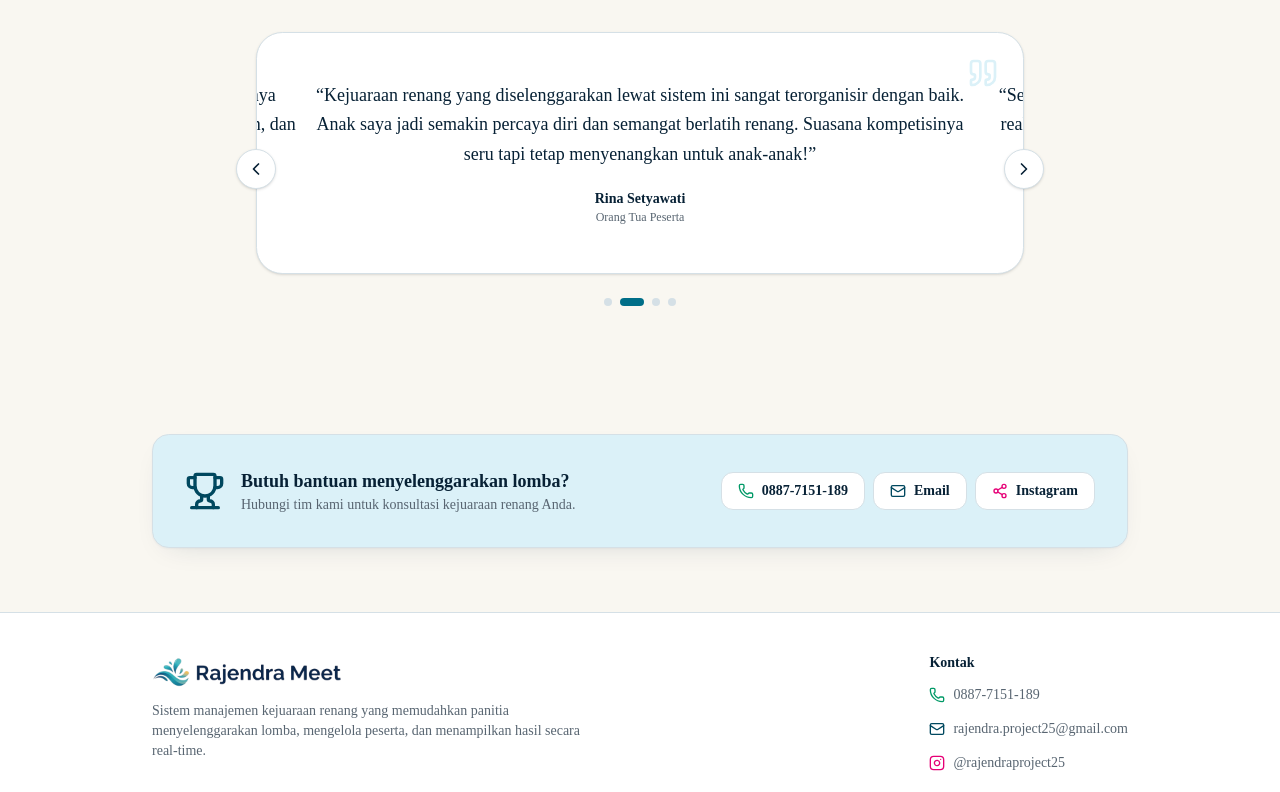
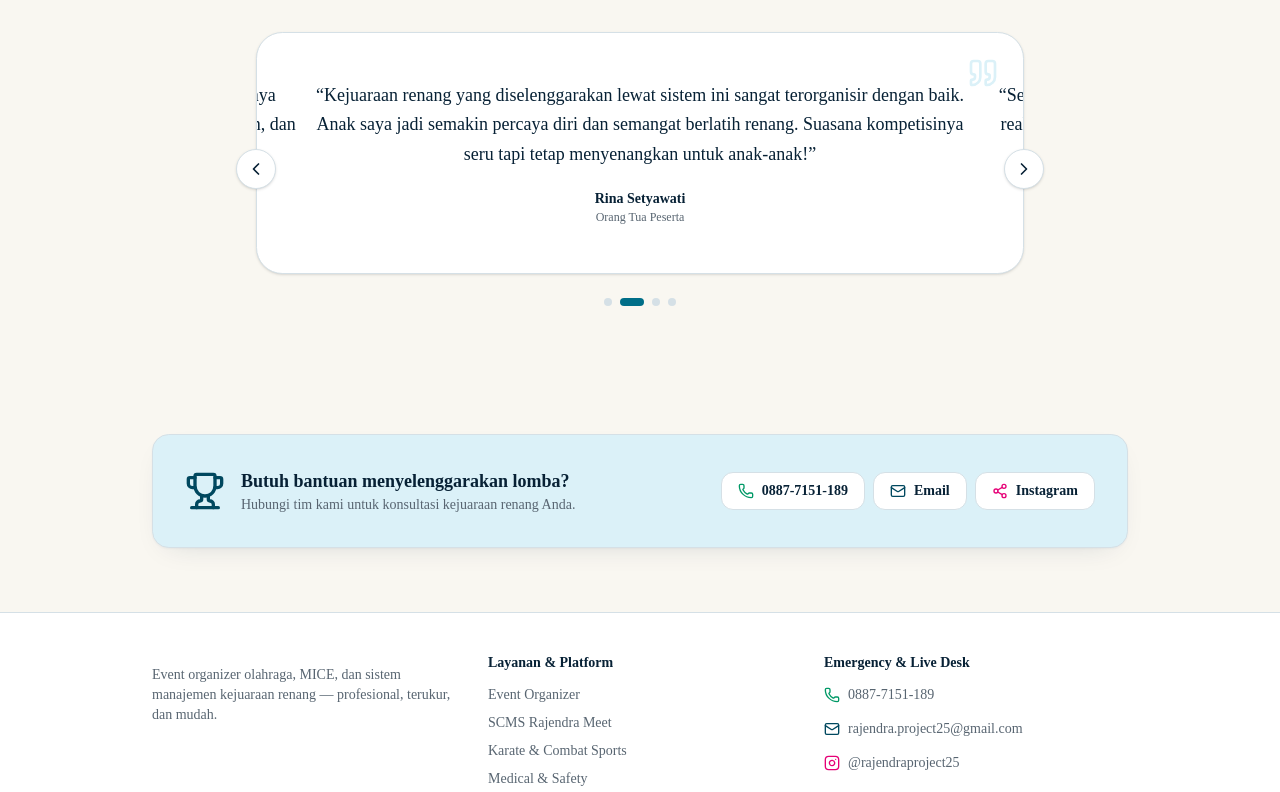
Before and after one commit to rayy1123/rajendra-meet, a Next.js app: page / in a window 1280 px wide. Shown: the part 2005-2797 px from the top of the page. Built offline with nearby package versions, Linux system fonts and the light colour scheme; no server answers; the database is empty.

Commit message:
stabilisasi navigasi: landing-nav, landing-shell, public-shell konsisten

```diff
--- a/src/components/layout/landing-nav.tsx
+++ b/src/components/layout/landing-nav.tsx
@@ -2,74 +2,32 @@
 
 import { useState } from 'react';
 import Link from 'next/link';
-import { Menu, X, Waves } from 'lucide-react';
+import { Menu, X } from 'lucide-react';
 
 const PUBLIC_LINKS = [
   { href: '/', label: 'Beranda' },
-  { href: '/scoreboard', label: 'Jadwal Lomba' },
+  { href: '/scoreboard', label: 'Live Scoreboard' },
   { href: '/daftar-lomba', label: 'Daftar Lomba' },
-  { href: '/guide', label: 'Panduan' },
   { href: '/kontak', label: 'Kontak' },
   { href: '/program', label: 'Buku Acara' },
   { href: '/galeri', label: 'Galeri' },
   { href: '/medali', label: 'Medali' },
+  { href: '/guide', label: 'Panduan' },
 ];
 
 /**
- * Navigasi beranda (publik, belum login).
- * Di layar kecil hanya logo + Masuk/Daftar yang tampil, sehingga tombol
- * hamburger ini memberi akses ke seluruh menu publik tanpa memenuhi header.
- * Menggunakan drawer manual (useState) agar tidak bergantung pada
- * komponen Sheet/radix yang bermasalah di beberapa setup.
+ * Navigasi publik drawer untuk mobile.
+ * Gunakan di dalam shell yang sudah mengelola state auth sendiri.
  */
-export function LandingNav() {
-  const [open, setOpen] = useState(false);
-
+export function LandingNav({ onClose }: { onClose?: () => void }) {
   return (
     <>
-      <button
-        type="button"
-        aria-label="Buka menu"
-        aria-expanded={open}
-        onClick={() => setOpen(true)}
-        className="pub-btn-ghost flex items-center gap-2 px-3"
-      >
-        <Menu className="h-5 w-5" />
-        <span className="sr-only sm:not-sr-only sm:inline">Menu</span>
-      </button>
-
-      {open && (
-        <div className="fixed inset-0 z-50 flex justify-end" role="dialog" aria-modal="true">
-          {/* Backdrop */}
-          <button
-            type="button"
-            aria-label="Tutup menu"
-            onClick={() => setOpen(false)}
-            className="absolute inset-0 bg-black/30"
-          />
-          {/* Panel */}
-          <div className="relative flex h-full w-72 max-w-[85vw] flex-col bg-[var(--m-surface)] shadow-xl">
-            <div className="flex flex-row items-center gap-2 border-b border-[var(--m-border)] px-6 py-4">
-              <Waves className="h-6 w-6 text-[var(--m-aqua)]" />
-              <span className="font-bold text-lg tracking-tight text-[var(--m-ink)]">
-                Rajendra Meet
-              </span>
-              <button
-                type="button"
-                aria-label="Tutup"
-                onClick={() => setOpen(false)}
-                className="ml-auto rounded-lg p-1.5 text-[var(--m-muted)] hover:bg-[var(--m-soft)]"
-              >
-                <X className="h-5 w-5" />
-              </button>
-            </div>
-
       <nav className="flex flex-col p-3">
         {PUBLIC_LINKS.map((l) => (
           <Link
             key={l.href}
             href={l.href}
-                  onClick={() => setOpen(false)}
+            onClick={onClose}
             className="rounded-lg px-3 py-2.5 text-sm font-medium text-[var(--m-ink)] transition-colors hover:bg-[var(--m-soft)]"
           >
             {l.label}
@@ -78,24 +36,56 @@ export function LandingNav() {
       </nav>
 
       <div className="mt-auto flex flex-col gap-2 border-t border-[var(--m-border)] p-4">
-              <Link
-                href="/login"
-                onClick={() => setOpen(false)}
-                className="pub-btn-ghost w-full justify-center"
-              >
+        <Link href="/login" onClick={onClose} className="pub-btn-ghost w-full justify-center">
           Masuk
         </Link>
-              <Link
-                href="/register"
-                onClick={() => setOpen(false)}
-                className="pub-btn-primary w-full justify-center"
-              >
+        <Link href="/register" onClick={onClose} className="pub-btn-primary w-full justify-center">
           Daftar
         </Link>
       </div>
-          </div>
-        </div>
-      )}
     </>
   );
 }
+
+/**
+ * Tombol menu untuk mobile.
+ */
+export function MenuButton({ onClick }: { onClick: () => void }) {
+  return (
+    <button
+      type="button"
+      aria-label="Buka menu"
+      aria-expanded={false}
+      onClick={onClick}
+      className="pub-btn-ghost flex items-center gap-2 px-3"
+    >
+      <Menu className="h-5 w-5" />
+      <span className="sr-only sm:not-sr-only sm:inline">Menu</span>
+    </button>
+  );
+}
+
+/**
+ * Drawer manual untuk navigasi publik.
+ */
+export function LandingDrawer({ open, onClose, children }: { open: boolean; onClose: () => void; children: React.ReactNode }) {
+  return (
+    <div className={`fixed inset-0 z-50 flex justify-end md:hidden ${open ? '' : 'pointer-events-none'}`} role="dialog" aria-modal="true">
+      {open && (
+        <>
+          <button type="button" aria-label="Tutup menu" onClick={onClose} className="absolute inset-0 bg-black/30" />
+          <div className="relative flex h-full w-72 max-w-[85vw] flex-col bg-[var(--m-surface)] shadow-xl">
+            <div className="flex flex-row items-center gap-2 border-b border-[var(--m-border)] px-6 py-4">
+              <img src="/brand/logo.png" alt="Rajendra Meet" className="h-7 w-auto" />
+              <span className="text-sm font-bold tracking-tight text-[var(--m-ink)]">Rajendra Meet</span>
+              <button type="button" aria-label="Tutup" onClick={onClose} className="ml-auto rounded-lg p-1.5 text-[var(--m-muted)] hover:bg-[var(--m-soft)]">
+                <X className="h-5 w-5" />
+              </button>
+            </div>
+            {children}
+          </div>
+        </>
+      )}
+    </div>
+  );
+}
--- a/src/components/layout/landing-shell.tsx
+++ b/src/components/layout/landing-shell.tsx
@@ -1,115 +1,133 @@
+'use client';
+
+import { useState, useEffect } from 'react';
 import Link from 'next/link';
-import { Waves, Phone, Mail } from 'lucide-react';
-import { LandingNav } from '@/components/layout/landing-nav';
+import { Phone, Mail, Instagram } from 'lucide-react';
+import { MenuButton, LandingDrawer, LandingNav } from '@/components/layout/landing-nav';
+import { ProfileMenu } from '@/components/layout/logout-button';
+import { createClient } from '@/lib/supabase/client';
 
-function InstagramIcon({ className }: { className?: string }) {
-  return (
-    <svg
-      viewBox="0 0 24 24"
-      fill="none"
-      stroke="currentColor"
-      strokeWidth="2"
-      strokeLinecap="round"
-      strokeLinejoin="round"
-      className={className}
-      aria-hidden="true"
-    >
-      <rect x="2" y="2" width="20" height="20" rx="5" ry="5" />
-      <path d="M16 11.37A4 4 0 1 1 12.63 8 4 4 0 0 1 16 11.37z" />
-      <line x1="17.5" y1="6.5" x2="17.51" y2="6.5" />
-    </svg>
+export function LandingShell({ children }: { children: React.ReactNode }) {
+  const [open, setOpen] = useState(false);
+  const [user, setUser] = useState<any>(null);
+  const [ready, setReady] = useState(false);
+
+  useEffect(() => {
+    let active = true;
+    const init = async () => {
+      const supabase = createClient();
+      const result = await supabase.auth.getUser();
+      if (!active) return;
+      setUser(result.data.user ?? null);
+      setReady(true);
+    };
+    init();
+    return () => {
+      active = false;
+    };
+  }, []);
+
+  const authActions = (
+    <>
+      {ready && user ? (
+        <ProfileMenu />
+      ) : ready && !user ? (
+        <>
+          <Link href="/login" className="pub-btn-ghost">Masuk</Link>
+          <Link href="/register" className="pub-btn-primary">Daftar</Link>
+        </>
+      ) : (
+        <span className="h-8 w-24 animate-pulse rounded-full bg-[var(--m-soft)]" />
+      )}
+    </>
   );
-}
 
-/**
- * Kerangka khusus halaman landing publik (beranda marketing).
- * Mirip dengan PublicShell namun dengan header nav lengkap dan footer
- * berisi kontak. Tema "Marine" (lihat globals.css).
- */
-export function LandingShell({ children }: { children: React.ReactNode }) {
   return (
     <div className="pub-shell">
       <header className="pub-header">
         <div className="pub-container flex h-16 items-center justify-between">
           <Link href="/" className="flex items-center gap-2.5">
-            <img
-              src="/brand/logo.png"
-              alt="Rajendra Meet"
-              className="h-9 w-auto rounded-md"
-            />
+            <img src="/brand/logo.png" alt="Rajendra Meet" className="h-9 w-auto" />
           </Link>
 
-          <nav className="flex items-center gap-1 sm:gap-2">
-            <LandingNav />
-            <Link href="/login" className="pub-btn-ghost">
-              Masuk
-            </Link>
-            <Link href="/register" className="pub-btn-primary">
-              Daftar
-            </Link>
+          <div className="flex items-center gap-1 sm:gap-2 md:hidden">
+            <MenuButton onClick={() => setOpen(true)} />
+            {authActions}
+          </div>
+
+          <nav className="hidden items-center gap-2 sm:gap-3 md:flex">
+            <LandingNav onClose={() => setOpen(false)} />
+            {authActions}
           </nav>
         </div>
       </header>
 
+      <LandingDrawer open={open} onClose={() => setOpen(false)}>
+        <LandingNav onClose={() => setOpen(false)} />
+        <div className="mt-auto border-t border-[var(--m-border)] p-3">
+          <p className="px-3 pb-2 text-[10px] font-bold uppercase tracking-[0.16em] text-muted-foreground/70">Akun</p>
+          {ready && user ? (
+            <ProfileMenu />
+          ) : ready && !user ? (
+            <>
+              <Link href="/login" onClick={() => setOpen(false)} className="pub-btn-ghost w-full justify-center">Masuk</Link>
+              <Link href="/register" onClick={() => setOpen(false)} className="pub-btn-primary w-full justify-center">Daftar</Link>
+            </>
+          ) : (
+            <span className="h-8 w-full animate-pulse rounded-full bg-[var(--m-soft)]" />
+          )}
+        </div>
+      </LandingDrawer>
+
       <main className="flex-1">{children}</main>
 
       <footer className="border-t border-[var(--m-border)] bg-[var(--m-surface)]">
-        <div className="pub-container grid grid-cols-1 gap-8 py-10 sm:grid-cols-2">
+        <div className="pub-container grid grid-cols-1 gap-8 py-10 sm:grid-cols-2 lg:grid-cols-3">
           <div>
-            <Link href="/" className="flex items-center gap-2.5">
-              <img
-                src="/brand/logo.png"
-                alt="Rajendra Meet"
-                className="h-9 w-auto rounded-md"
-              />
-            </Link>
             <p className="mt-3 max-w-md text-sm text-[var(--m-muted)]">
-              Sistem manajemen kejuaraan renang yang memudahkan panitia
-              menyelenggarakan lomba, mengelola peserta, dan menampilkan hasil
-              secara real-time.
+              Event organizer olahraga, MICE, dan sistem manajemen kejuaraan renang — profesional, terukur, dan mudah.
             </p>
           </div>
 
-          <div className="sm:justify-self-end">
-            <h4 className="mb-3 text-sm font-bold text-[var(--m-ink)]">Kontak</h4>
+          <div>
+            <h4 className="mb-3 text-sm font-bold text-[var(--m-ink)]">Layanan & Platform</h4>
+            <ul className="space-y-2 text-sm text-[var(--m-muted)]">
+              <li><Link href="/kontak" className="transition-colors hover:text-[var(--m-aqua-ink)]">Event Organizer</Link></li>
+              <li><Link href="/kontak" className="transition-colors hover:text-[var(--m-aqua-ink)]">SCMS Rajendra Meet</Link></li>
+              <li><Link href="/kontak" className="transition-colors hover:text-[var(--m-aqua-ink)]">Karate & Combat Sports</Link></li>
+              <li><Link href="/kontak" className="transition-colors hover:text-[var(--m-aqua-ink)]">Medical & Safety</Link></li>
+              <li><Link href="/kontak" className="transition-colors hover:text-[var(--m-aqua-ink)]">Equipment Rental</Link></li>
+            </ul>
+          </div>
+
+          <div>
+            <h4 className="mb-3 text-sm font-bold text-[var(--m-ink)]">Emergency & Live Desk</h4>
             <ul className="space-y-2.5 text-sm text-[var(--m-muted)]">
               <li>
-                <a
-                  href="https://wa.me/628877151189"
-                  target="_blank"
-                  rel="noreferrer"
-                  className="inline-flex items-center gap-2 transition-colors hover:text-[var(--m-aqua-ink)]"
-                >
+                <a href="https://wa.me/628877151189" target="_blank" rel="noreferrer" className="inline-flex items-center gap-2 transition-colors hover:text-[var(--m-aqua-ink)]">
                   <Phone className="h-4 w-4 text-emerald-600" /> 0887-7151-189
                 </a>
               </li>
               <li>
-                <a
-                  href="mailto:rajendra.project25@gmail.com"
-                  className="inline-flex items-center gap-2 transition-colors hover:text-[var(--m-aqua-ink)]"
-                >
+                <a href="mailto:rajendra.project25@gmail.com" className="inline-flex items-center gap-2 transition-colors hover:text-[var(--m-aqua-ink)]">
                   <Mail className="h-4 w-4 text-[var(--m-aqua-ink)]" /> rajendra.project25@gmail.com
                 </a>
               </li>
               <li>
-                <a
-                  href="https://instagram.com/rajendraproject25"
-                  target="_blank"
-                  rel="noreferrer"
-                  className="inline-flex items-center gap-2 transition-colors hover:text-[var(--m-aqua-ink)]"
-                >
-                  <InstagramIcon className="h-4 w-4 text-pink-600" /> @rajendraproject25
+                <a href="https://instagram.com/rajendraproject25" target="_blank" rel="noreferrer" className="inline-flex items-center gap-2 transition-colors hover:text-[var(--m-aqua-ink)]">
+                  <Instagram className="h-4 w-4 text-pink-600" /> @rajendraproject25
                 </a>
               </li>
             </ul>
           </div>
         </div>
-        <div className="border-t border-[var(--m-border)] py-4">
-          <div className="pub-container flex flex-col items-center justify-between gap-2 text-xs text-[var(--m-muted)] sm:flex-row">
-            <p>© {new Date().getFullYear()} Rajendra Meet — Sistem Manajemen Kejuaraan Renang</p>
-            <p className="flex items-center gap-1.5">
-              <Waves className="h-3.5 w-3.5 text-[var(--m-aqua)]" /> Hasil Lomba Real-time
-            </p>
+        <div className="border-t border-[var(--m-border)]">
+          <div className="pub-container flex flex-col items-center justify-between gap-2 py-4 text-xs text-[var(--m-muted)] sm:flex-row">
+            <p>© 2014 - 2026 Rajendra Project. All rights reserved.</p>
+            <div className="flex items-center gap-4">
+              <Link href="/kontak" className="transition-colors hover:text-[var(--m-aqua-ink)]">Privacy Policy</Link>
+              <Link href="/kontak" className="transition-colors hover:text-[var(--m-aqua-ink)]">Terms of Service</Link>
+            </div>
           </div>
         </div>
       </footer>
--- a/src/components/layout/layout.tsx
+++ b/src/components/layout/layout.tsx
@@ -59,6 +59,8 @@ export default function DashboardLayout({
           <div className="flex items-center gap-2">
             <MobileSidebar />
             <span className="text-sm font-bold tracking-tight text-foreground">Rajendra Meet</span>
+            <span className="text-xs text-muted-foreground">/</span>
+            <span className="text-xs font-medium text-muted-foreground">Dasbor Panitia</span>
           </div>
           <div className="flex items-center gap-3">
             <Link href="/scoreboard" className="rounded-full bg-[var(--m-aqua-soft)] px-2.5 py-1 text-xs font-semibold text-[var(--m-aqua-ink)] transition-colors hover:bg-[var(--m-aqua)] hover:text-white">
--- a/src/components/layout/public-shell.tsx
+++ b/src/components/layout/public-shell.tsx
@@ -3,15 +3,10 @@
 import { useState, useEffect } from 'react';
 import Link from 'next/link';
 import { Waves } from 'lucide-react';
-import { LandingNav } from '@/components/layout/landing-nav';
+import { MenuButton, LandingDrawer, LandingNav } from '@/components/layout/landing-nav';
 import { createClient } from '@/lib/supabase/client';
 import { ProfileMenu } from '@/components/layout/logout-button';
 
-/**
- * Kerangka halaman publik yang konsisten untuk scoreboard, live board, dan
- * panduan. Tema "Marine" (lihat globals.css). Header memuat logo dan tautan
- * masuk/daftar; footer ringkas. Konten disisipkan via children.
- */
 export function PublicShell({
   children,
   title,
@@ -21,6 +16,7 @@ export function PublicShell({
   title?: string;
   subtitle?: string;
 }) {
+  const [open, setOpen] = useState(false);
   const [user, setUser] = useState<any>(null);
   const [ready, setReady] = useState(false);
 
@@ -37,37 +33,57 @@ export function PublicShell({
     };
   }, []);
 
+  const authActions = (
+    <>
+      {ready && user ? (
+        <ProfileMenu />
+      ) : ready && !user ? (
+        <>
+          <Link href="/login" className="pub-btn-ghost">Masuk</Link>
+          <Link href="/register" className="pub-btn-primary">Daftar</Link>
+        </>
+      ) : (
+        <span className="h-8 w-24 animate-pulse rounded-full bg-[var(--m-soft)]" />
+      )}
+    </>
+  );
+
   return (
     <div className="pub-shell">
       <header className="pub-header">
         <div className="pub-container flex h-16 items-center justify-between">
           <Link href="/" className="flex items-center gap-2.5">
-            <img
-              src="/brand/logo.png"
-              alt="Rajendra Meet"
-              className="h-9 w-auto rounded-md"
-            />
+            <img src="/brand/logo.png" alt="Rajendra Meet" className="h-9 w-auto" />
           </Link>
 
-          <nav className="flex items-center gap-2 sm:gap-3">
-            <LandingNav />
-            {ready && user ? (
-              <ProfileMenu />
-            ) : ready && !user ? (
-              <>
-                <Link href="/login" className="pub-btn-ghost">
-                  Masuk
-                </Link>
-                <Link href="/register" className="pub-btn-primary">
-                  Daftar
-                </Link>
-              </>
-            ) : (
-              <span className="h-8 w-24 animate-pulse rounded-full bg-[var(--m-soft)]" />
-            )}
+          <div className="flex items-center gap-1 sm:gap-2 md:hidden">
+            <MenuButton onClick={() => setOpen(true)} />
+            {authActions}
+          </div>
+
+          <nav className="hidden items-center gap-2 sm:gap-3 md:flex">
+            <LandingNav onClose={() => setOpen(false)} />
+            {authActions}
           </nav>
         </div>
       </header>
+
+      <LandingDrawer open={open} onClose={() => setOpen(false)}>
+        <LandingNav onClose={() => setOpen(false)} />
+        <div className="mt-auto border-t border-[var(--m-border)] p-3">
+          <p className="px-3 pb-2 text-[10px] font-bold uppercase tracking-[0.16em] text-muted-foreground/70">Akun</p>
+          {ready && user ? (
+            <ProfileMenu />
+          ) : ready && !user ? (
+            <>
+              <Link href="/login" onClick={() => setOpen(false)} className="pub-btn-ghost w-full justify-center">Masuk</Link>
+              <Link href="/register" onClick={() => setOpen(false)} className="pub-btn-primary w-full justify-center">Daftar</Link>
+            </>
+          ) : (
+            <span className="h-8 w-full animate-pulse rounded-full bg-[var(--m-soft)]" />
+          )}
+        </div>
+      </LandingDrawer>
 
       <main className="flex-1">
         {title && (
```
Lines whose indentation alone changed are shown as unchanged.
